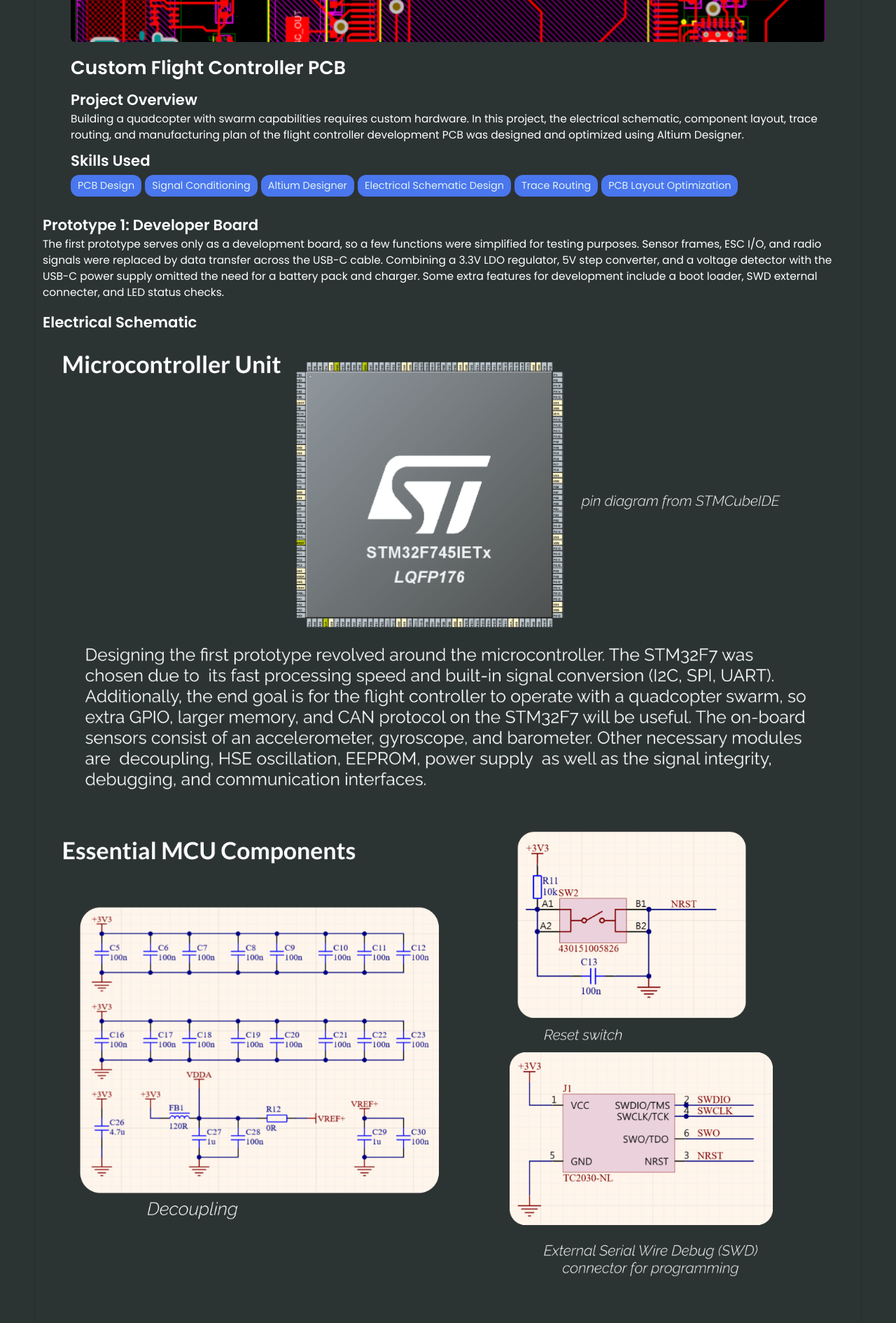
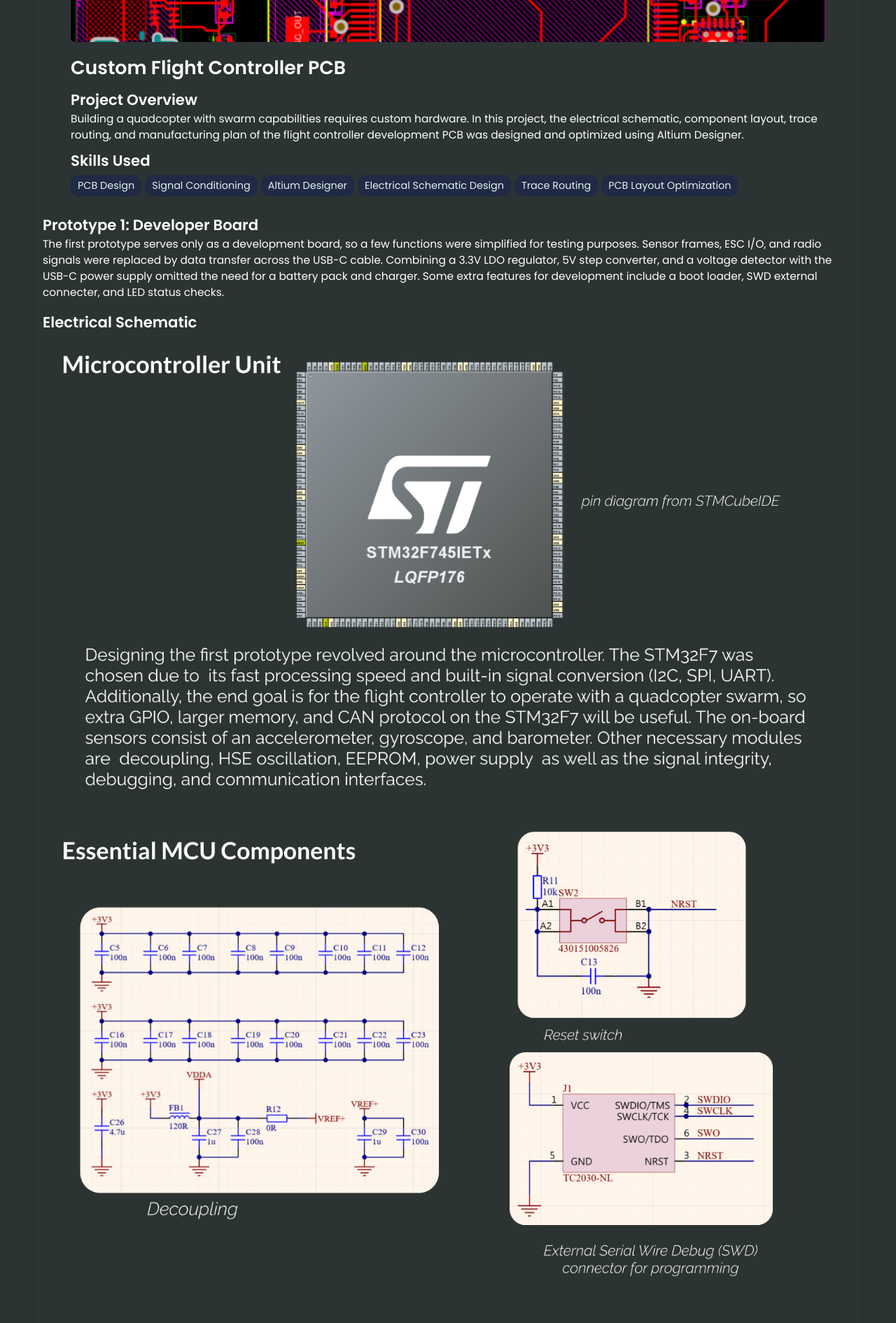
Before and after one commit to shlenc/shlenc.github.io, a Jekyll site: the page built from _projects/D-custom-pcb/index.md, in a window 1280 px wide. Shown: the part 430-2321 px from the top of the page at 70% size. Built offline with Jekyll 4.4.1, drawn with Linux system fonts in a browser that asks for light colours; some of the changed text lies outside the part shown.

```diff
--- a/_projects/D-custom-pcb/index.md
+++ b/_projects/D-custom-pcb/index.md
@@ -38,12 +38,12 @@ The first prototype serves only as a development board, so a few functions were
 Alot still needs to be done with this project for it to be able to control a real quadcopter.
 
 
-### Next Steps
+## Next Steps
 
-1. Optimize for cost, size, and cross-talk
-2. Generate manufacturing requirements & documents (tooling holes, silkscreen, gerber files, CPL files, and BOM)
-3. Order and assemble board (solder components  if necessary)
-4. Flash firmware, map pins, set-up testing environment
-5. Run through Hardware-In-The-Loop simulation tests
-6. Extend functionality to an in-flight board
-7. Optimize towards the final production board
+### 1. Optimize for cost, size, and cross-talk
+### 2. Generate manufacturing requirements & documents (tooling holes, silkscreen, gerber files, CPL files, and BOM)
+### 3. Order and assemble board (solder components  if necessary)
+### 4. Flash firmware, map pins, set-up testing environment
+### 5. Run through Hardware-In-The-Loop simulation tests
+### 6. Extend functionality to an in-flight board
+### 7. Optimize towards the final production board
--- a/css/styles.css
+++ b/css/styles.css
@@ -619,7 +619,7 @@ footer p {
 }
 
 .post-view .summary .skill {
-    background-color: var(--light-background-color);
+    background-color: #202A44;
     color: var(--link-color);
     border-radius: 12px;
     padding: 5px 10px;
```
